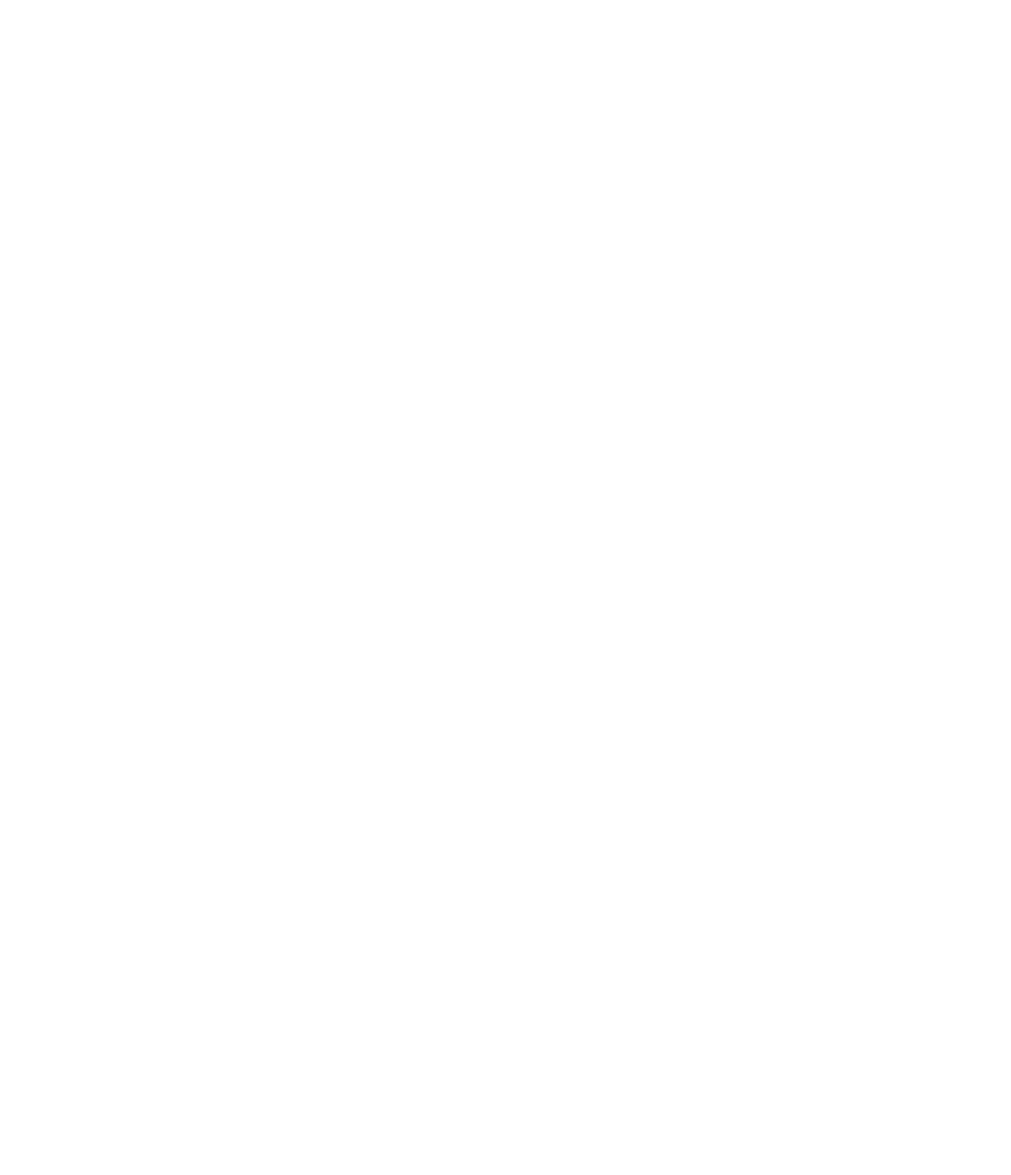
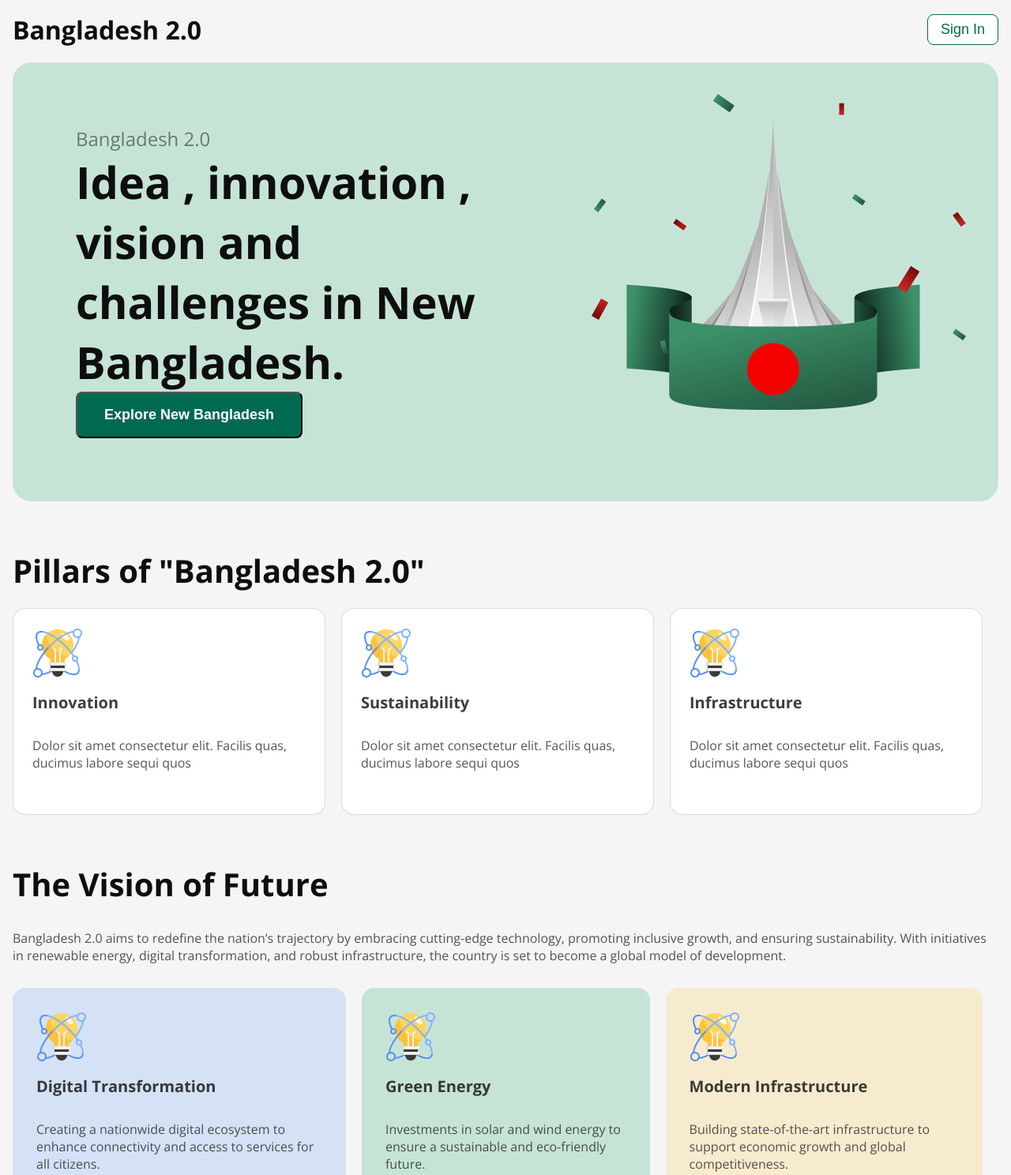
Before and after one commit to Abir-hasan-52/Assignment1-repo, a plain HTML site: page index.html in a window 1280 px wide. Shown: the top 1488 px of the page at 79% size. Before the commit the page ends 800 px from the top, so only its background shows below. Drawn offline with nearby package versions, Linux system fonts and the light colour scheme.

Commit message:
adding banner,pillars,vision,challenges-1

```diff
--- a/index.html
+++ b/index.html
@@ -4,11 +4,103 @@
     <meta charset="UTF-8">
     <meta name="viewport" content="width=device-width, initial-scale=1.0">
     <title>Assignment-1</title>
+    <link rel="preconnect" href="https://fonts.googleapis.com">
+<link rel="preconnect" href="https://fonts.gstatic.com" crossorigin>
+<link href="https://fonts.googleapis.com/css2?family=Fira+Sans:ital,wght@0,100;0,200;0,300;0,400;0,500;0,600;0,700;0,800;0,900;1,100;1,200;1,300;1,400;1,500;1,600;1,700;1,800;1,900&family=Inter+Tight:ital,wght@0,100..900;1,100..900&family=Open+Sans:ital,wght@0,300..800;1,300..800&display=swap" rel="stylesheet">
+<link rel="stylesheet" href="styles/style.css">
+
 
 </head>
 <body>
-    <header>
+    <header class="header" >
+        <div class="nav">
+            <h1 class="nav-title">Bangladesh 2.0</h1>
+            <button class="btn-signin"> Sign In</button>
+        </div>
+    </header>
+    <section class="banner">
+        <div class="banner-contain">
+            <div class="banner-description">
+                <p class="banner-2-0">Bangladesh 2.0</p>
+                <h1 class="banner-title">Idea , innovation ,
+                    vision and challenges in New Bangladesh.</h1>
+                <button class="btn-banner">Explore New Bangladesh</button>
 
-    </header>
+            </div>
+            <div>
+                <img class="banner-img" src="assets/hero.png" alt="">
+            </div>
+        </div>
+
+
+
+    </section>
+    <section class="Pillars">
+        <h2>Pillars of "Bangladesh 2.0"</h2>
+        <div class="pillars-contain">
+            <div class="pillars-main">
+                <img src="assets/card-icon.png" alt="">
+                <h4 class="title">Innovation</h4>
+                <p class="description">Dolor sit amet consectetur elit. Facilis quas, ducimus labore sequi quos
+
+                </p>
+            </div>
+            <div class="pillars-main">
+                <img src="assets/card-icon.png" alt="">
+                <h4 class="title">Sustainability</h4>
+                <p class="description">Dolor sit amet consectetur elit. Facilis quas, ducimus labore sequi quos
+
+                </p>
+            </div>
+            <div class="pillars-main">
+                <img src="assets/card-icon.png" alt="">
+                <h4 class="title">Infrastructure</h4>
+                <p class="description">Dolor sit amet consectetur elit. Facilis quas, ducimus labore sequi quos
+
+                </p>
+            </div>
+        </div>
+
+
+    </section>
+    <section class="vision">
+        <h2>The Vision of Future</h2>
+        <p class="description">Bangladesh 2.0 aims to redefine the nation’s trajectory by embracing cutting-edge technology, promoting inclusive growth, and ensuring sustainability. With initiatives in renewable energy, digital transformation, and robust infrastructure, the country is set to become a global model of development.</p>
+        <div class="vision-contain">
+            <div class="vision-main">
+                <img src="assets/card-icon.png" alt="">
+                <h4 class="title">Digital Transformation
+                </h4>
+                <p class="description">Creating a nationwide digital ecosystem to enhance connectivity and access to services for all citizens.</p>
+                <button class="btn-learn-more">Learn More</button>
+            </div>
+            <div style="background: rgb(198, 228, 214);" class="vision-main">
+                <img src="assets/card-icon.png" alt="">
+                <h4 class="title">Green Energy
+                </h4>
+                <p class="description">Investments in solar and wind energy to ensure a sustainable and eco-friendly future.</p>
+                <button  style="background: rgb(9, 161, 92);"
+                class="btn-learn-more">Learn More</button>
+            </div>
+            <div style="background: rgb(247, 235, 207);" class="vision-main">
+                <img src="assets/card-icon.png" alt="">
+                <h4 class="title">Modern Infrastructure
+                </h4>
+                <p class="description">Building state-of-the-art infrastructure to support economic growth and global competitiveness.</p>
+                <button  style="background: rgb(255, 194, 57);"      class="btn-learn-more">Learn More</button>
+            </div>
+        </div>
+    </section>
+    <section class="challenges-1">
+        <img class="challenges-img" src="assets/quote-bg.png" alt="">
+        <p class="description">"Lorem ipsum dolor sit amet consectetur adipisicing elit. Facilis quas, ducimus labore sequi quos deserunt optio id repellendus tempora veniam amet porro corporis exercitationem numquam debitis culpa laudantium odio, velit vel minus sit? Veritatis aut maiores ducimus fugit error ex sit, dignissimos eum tempora perferendis a rem culpa ab aliquid modi? Est vitae neque esse, cumque, quam tenetur rem earum eaque mollitia modi ipsum aspernatur, dignissimos excepturi aliquam architecto soluta necessitatibus vero?"
+
+        </p>
+        <h5>Dr. Muhammad Yunus</h5>
+        <p class="description challenges-dis">Chief Adviser of the People's Republic of Bangladesh</p>
+
+    </section>
+
+
 </body>
 </html>
--- a/styles/style.css
+++ b/styles/style.css
@@ -0,0 +1,154 @@
+*{
+    margin: 0px;
+    padding: 0px;
+    /* background-color: whitesmoke; */
+}
+/* shared style */
+body{
+    font-family: "Open Sans", serif;
+    max-width: 1400px;
+    margin: 0 auto;
+    padding: 16px;
+    background-color: whitesmoke;
+
+}
+section{
+    margin-bottom: 60px;
+}
+h2{
+    color: rgb(14, 14, 14);
+    font-size: 40px;
+    font-weight: 700;
+    margin-bottom: 20px;
+
+}
+.description{
+    color: rgba(14, 14, 14, 0.7);
+font-size: 16px;
+font-weight: 400;
+margin: 30px 0px;
+}
+.title{
+    color: rgba(14, 14, 14, 0.8);
+font-size: 20px;
+font-weight: 700px;
+margin: 12px 0px;
+}
+
+/* nav style */
+.nav{
+    display: flex;
+    justify-content: space-between;
+    align-items: center;
+
+}
+.nav-title{
+    color: rgb(14, 14, 14);
+    font-size: 32px;
+    font-weight: 700px;
+}
+.btn-signin{
+    background-color: white;
+    border: 1px solid rgb(0, 106, 80);
+    border-radius: 8px;
+    color: rgb(0, 106, 80);
+    font-size: 18px;
+    font-weight: 600px;
+    padding: 8px 16px;
+}
+
+/* banner style */
+.banner{
+    border-radius: 24px;
+    background: rgb(198, 228, 214);
+    margin-top: 20px;
+
+
+}
+.banner-contain{
+    display: flex;
+
+
+}
+.banner-description{
+    margin: 80px;
+}
+.banner-2-0{
+color: rgba(14, 14, 14, 0.5);
+font-size: 24px;
+font-weight: 500px;
+
+}
+.banner-title{
+color: rgb(14, 14, 14);
+font-size: 56px;
+font-weight: 700;
+}
+.btn-banner{
+border-radius: 8px;
+background: rgb(0, 106, 80);
+color: rgb(255, 255, 255);
+font-size: 18px;
+font-weight: 600;
+padding: 17px 34px 17px 34px;
+}
+.banner-img{
+    padding: 40px;
+}
+
+/* pillars style */
+.pillars-contain{
+    display: flex;
+    justify-content: flex-start;
+}
+
+.pillars-main{
+    padding: 24px;
+    box-sizing: border-box;
+border: 1px solid rgba(14, 14, 14, 0.15);
+border-radius: 16px;
+background: rgb(255, 255, 255);
+margin-right: 20px;
+
+}
+/* vision style */
+.vision-contain{
+    display: flex;
+
+}
+.btn-learn-more{
+    border-radius: 8px;
+    background: rgb(84, 144, 245);
+    color: rgb(255, 255, 255);
+    font-size: 16px;
+    font-weight: 600px;
+    padding: 11px 20px 11px 20px;
+}
+.vision-main{
+    box-sizing: border-box;
+    border-radius: 16px;
+    background: rgba(84, 144, 245, 0.2);
+    padding: 30px;
+    margin-right:20px ;
+}
+.challenges-1{
+    /* box-sizing: border-box; */
+border: 1px solid rgba(14, 14, 14, 0.15);
+border-radius: 16px;
+
+background: rgb(255, 255, 255);
+position:relative;
+    top: 10px;
+    padding: 40px 24px 40px 24px;
+}
+.challenges-img{
+    position: absolute;
+}
+h5{
+    color: rgba(14, 14, 14, 0.8);
+    font-size: 20px;
+    font-weight: 600;
+}
+.challenges-dis{
+    margin: 10px;
+}
```
